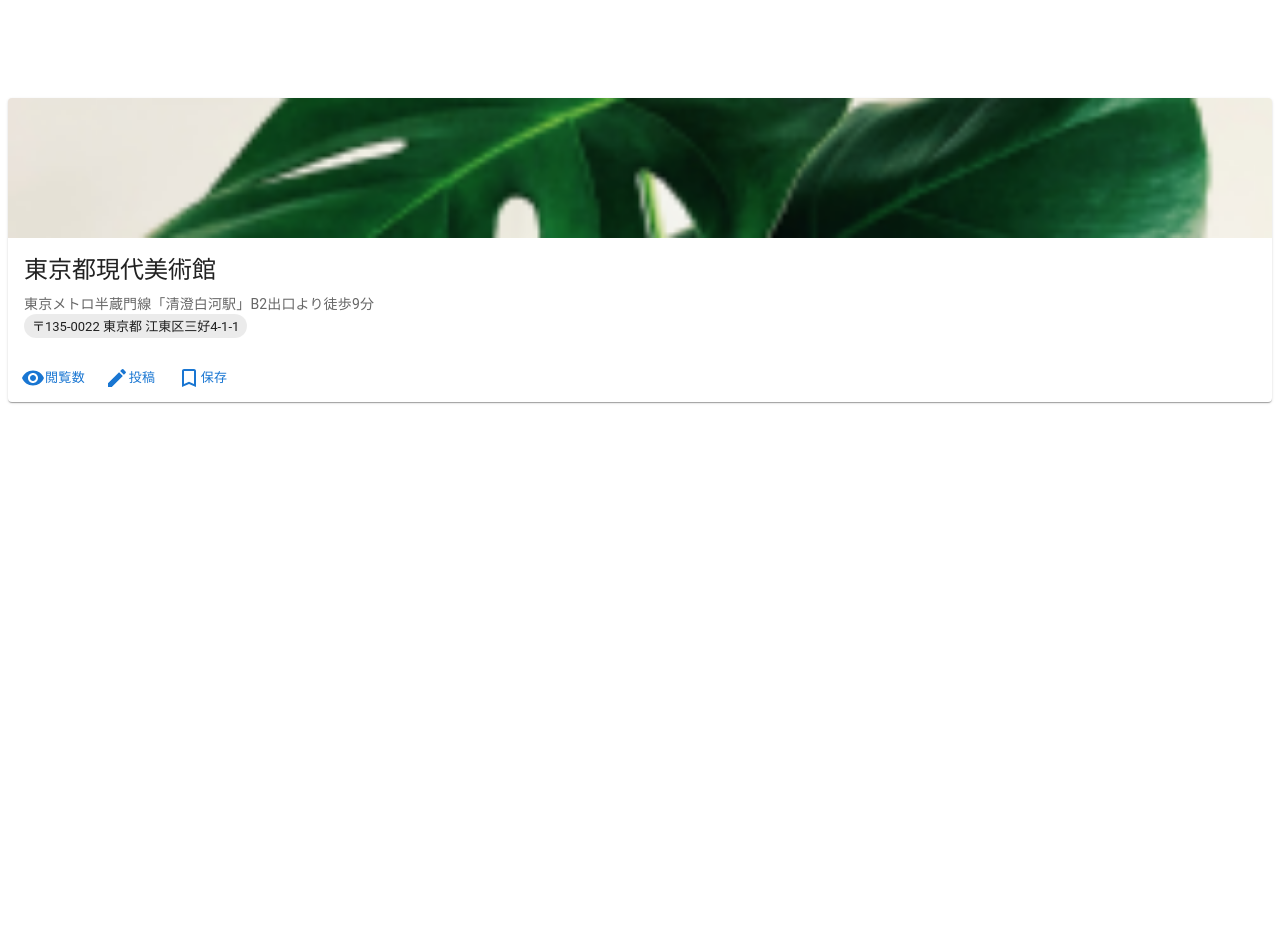
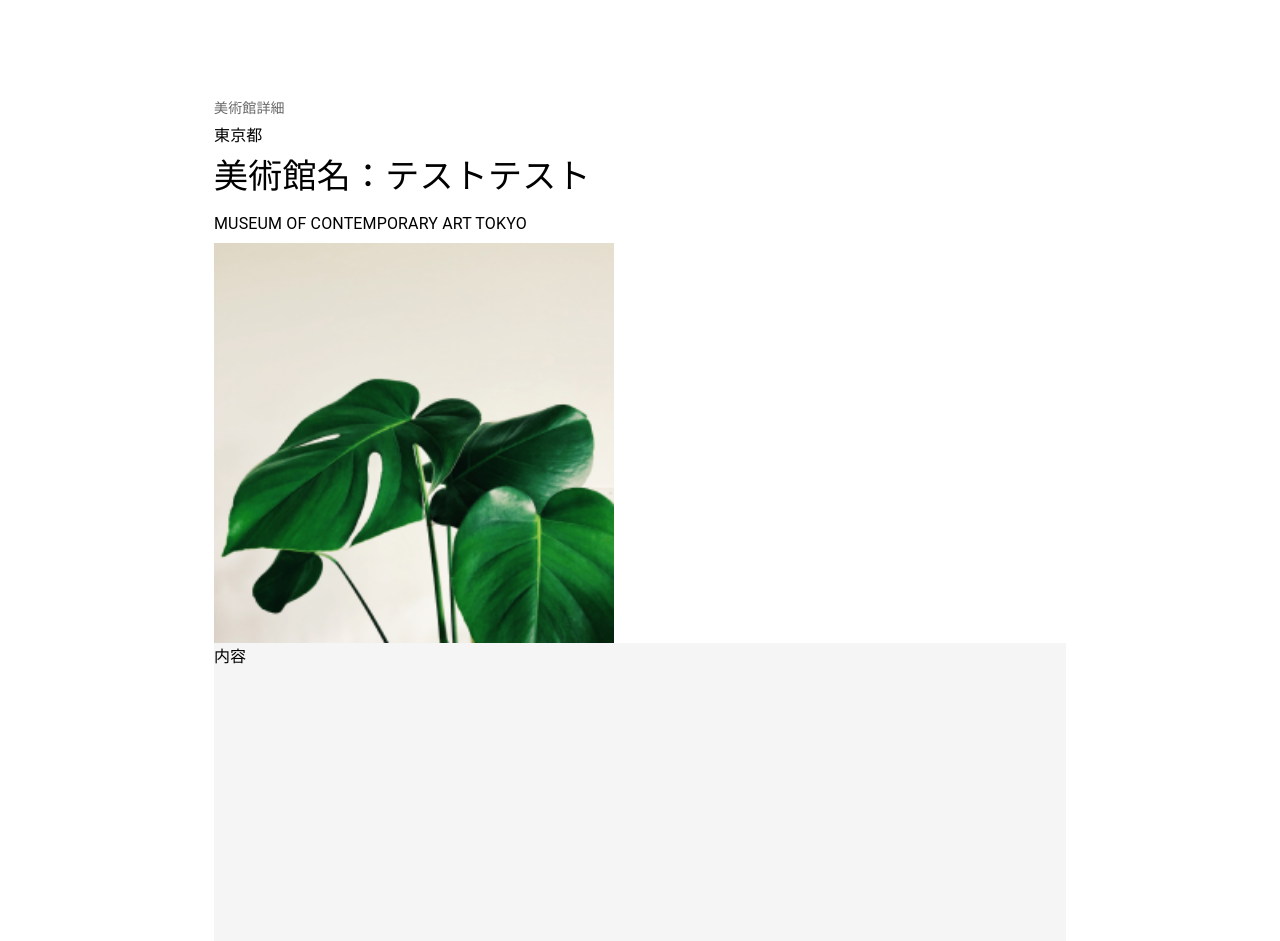
Before and after one commit to monstera3/ato, a React (Create React App) app: page /museums/1 in a window 1280 px wide. Shown: the part 171-1112 px from the top of the page. Before the commit the page ends 800 px from the top, so only its background shows below. Built offline with nearby package versions, Linux system fonts and the light colour scheme; no server answers.

Commit message:
style: MuseumDetail.tsx css

```diff
--- a/src/components/page/MuseumDetail.tsx
+++ b/src/components/page/MuseumDetail.tsx
@@ -1,14 +1,27 @@
 import { useParams } from 'react-router-dom';
 import { getMuseum } from '../../data';
 import { MuseumCard } from '../model/MuseumCard';
+import { Box, Container, ImageListItem, Typography } from '@mui/material';
+import React from 'react';
+import sampleImg from "../../assets/images/sample1.png"
 
 export const MuseumDetail = () => {
   const params = useParams();
   const museum = getMuseum(parseInt(params.museumId ? params.museumId : '0', 10));
   return (
-    <div>
+    <Container maxWidth='md'>
+      <Typography gutterBottom variant="body2" component="p" color="text.secondary">美術館詳細</Typography>
+      <Typography gutterBottom variant="subtitle1" component="p" >東京都</Typography>
+      <Typography gutterBottom variant="h4" component="p" >美術館名：テストテスト</Typography>
+      <Typography gutterBottom variant="subtitle1" component="p" >MUSEUM OF CONTEMPORARY ART TOKYO</Typography>
+      <ImageListItem sx={{ width: 400, height: 150 }}><img src={sampleImg} alt="a" /></ImageListItem>
+      <Box sx={{
+        width: 'md',
+        height: 300,
+        backgroundColor: '#f5f5f5'
+      }}>内容</Box>
       <MuseumCard museum={museum} />
 
-    </div>
+    </Container>
      )
 }
```
